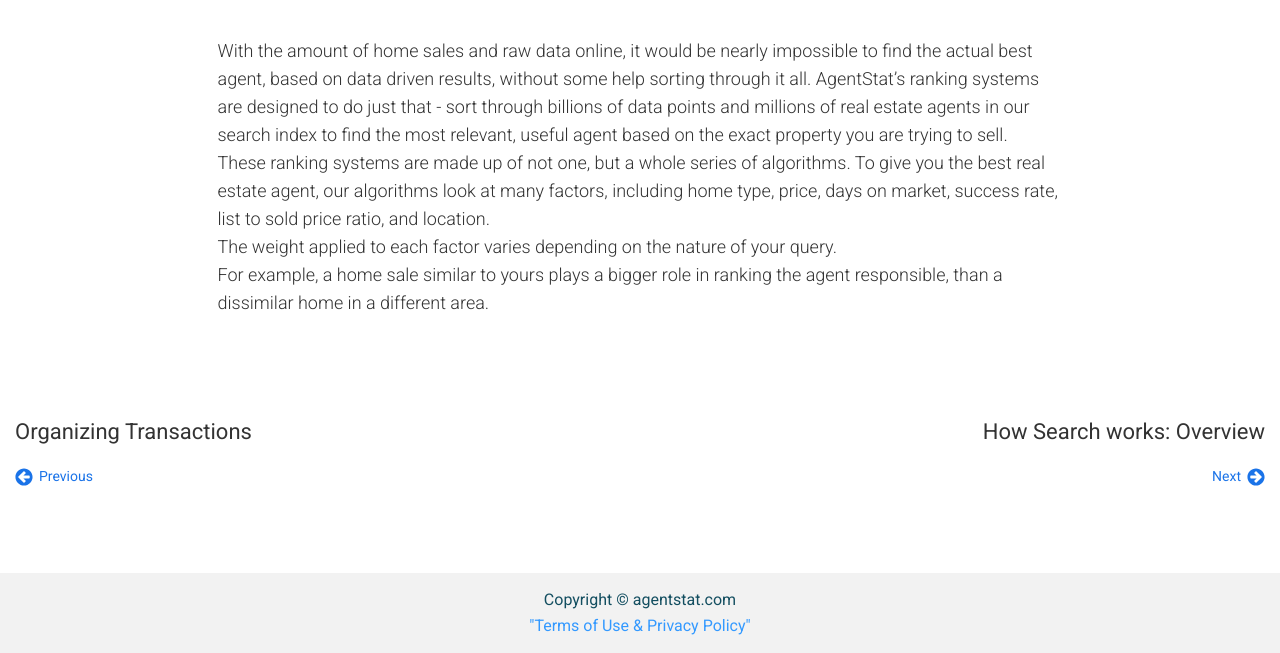
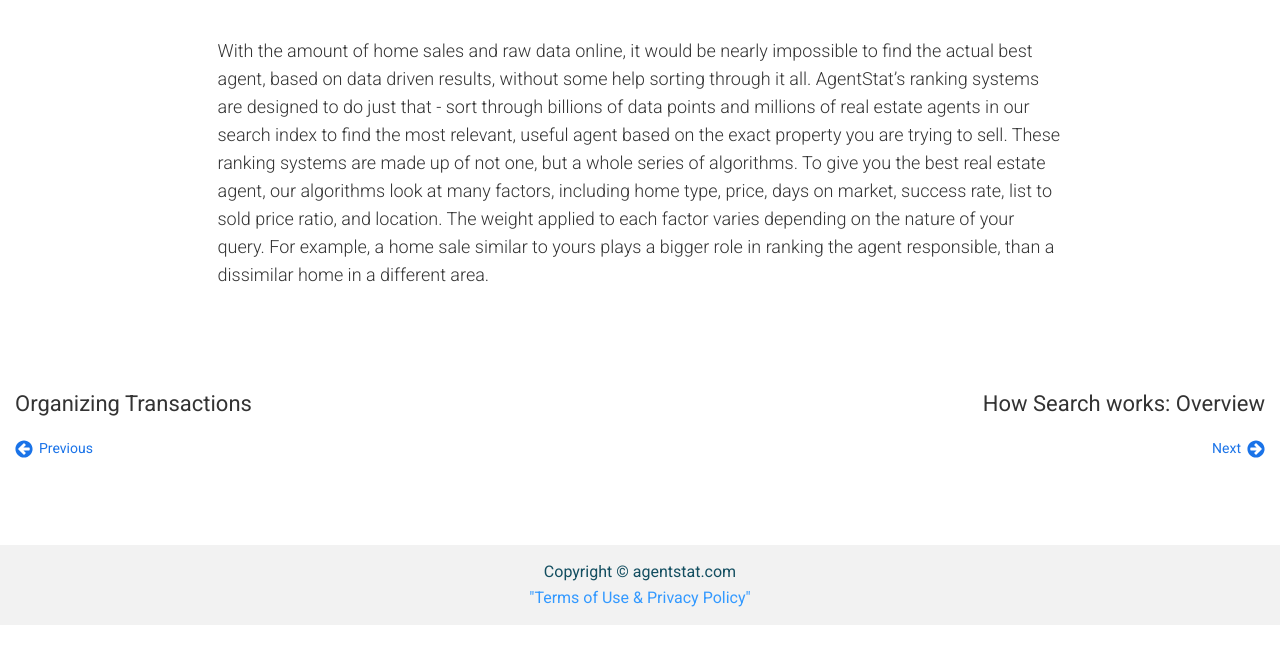
Before and after one commit to Ashish20cs17/agentstat, a plain HTML site: page www/howsearchworks-algorithm.html in a window 1280 px wide. Shown: the part 227-880 px from the top of the page. After the commit the page ends 852 px from the top, so only its background shows below. Drawn offline with nearby package versions, Linux system fonts and the light colour scheme.

Commit message:
change in howsearchworks

```diff
--- a/www/howsearchworks-algorithm.html
+++ b/www/howsearchworks-algorithm.html
@@ -42,9 +42,9 @@
 					<h1>How search algorithms work</h1>
 				</div>
 				<div class="text-block">
-					<p>With the amount of home sales and raw data online, it would be nearly impossible to find the actual best agent, based on data driven results, without some help sorting through it all. AgentStat’s ranking systems are designed to do just that - sort through billions of data points and millions of real estate agents in our search index to find the most relevant, useful agent based on the exact property you are trying to sell. <br>
-						These ranking systems are made up of not one, but a whole series of algorithms. To give you the best real estate agent, our algorithms look at many factors, including home type, price, days on market, success rate, list to sold price ratio, and location. <br>
-						The weight applied to each factor varies depending on the nature of your query. <br>
+					<p>With the amount of home sales and raw data online, it would be nearly impossible to find the actual best agent, based on data driven results, without some help sorting through it all. AgentStat’s ranking systems are designed to do just that - sort through billions of data points and millions of real estate agents in our search index to find the most relevant, useful agent based on the exact property you are trying to sell.
+						These ranking systems are made up of not one, but a whole series of algorithms. To give you the best real estate agent, our algorithms look at many factors, including home type, price, days on market, success rate, list to sold price ratio, and location.
+						The weight applied to each factor varies depending on the nature of your query.
 						For example, a home sale similar to yours plays a bigger role in ranking the agent responsible, than a dissimilar home in a different area.
 						</p>
 				</div>
```
